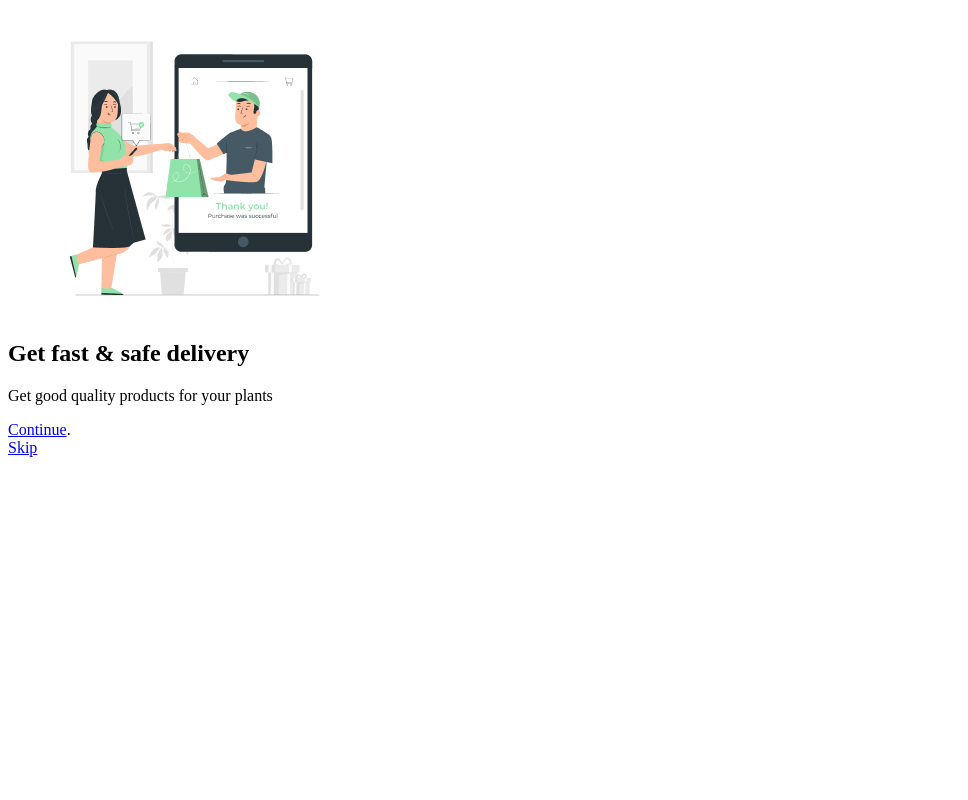
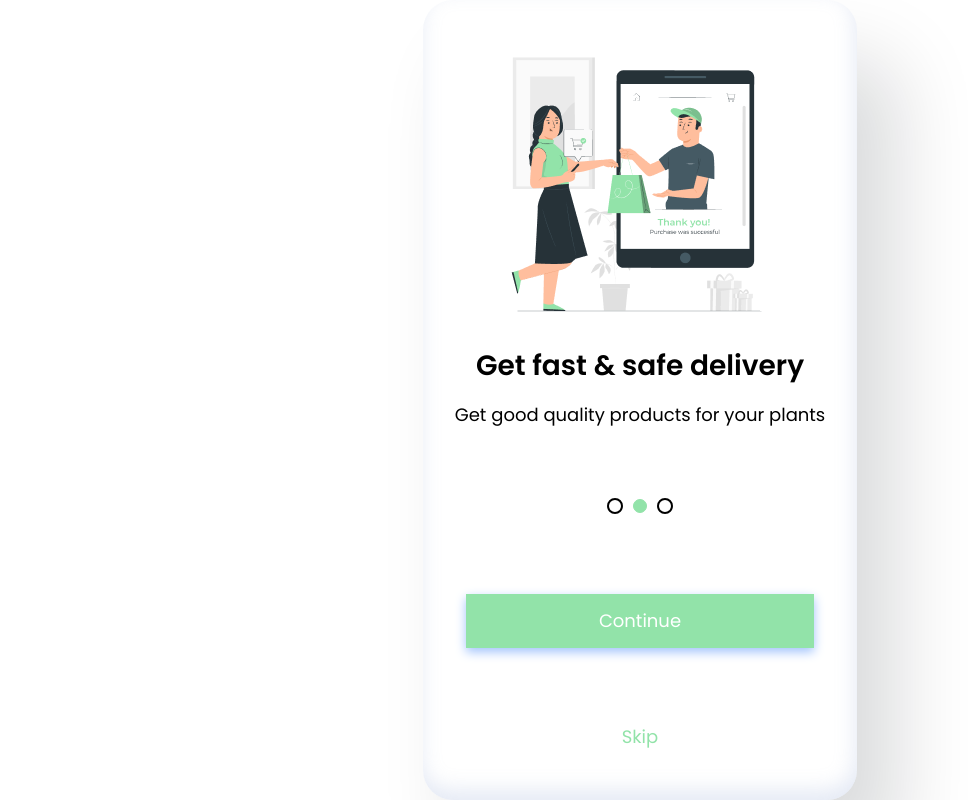
Before and after one commit to ranniarcanjo/compass-front-challenge-onboarding, a plain HTML site: page pages/delivery.html in a window 1280 px wide. Shown: the whole page, without its empty margins (0-968 px from the left). Drawn offline with Linux system fonts and the light colour scheme.

Commit message:
refactor(delivery):adding css style in delivery page

```diff
--- a/pages/delivery.html
+++ b/pages/delivery.html
@@ -1,36 +1,31 @@
-<!DOCTYPE html>
 <html lang="en">
 <head>
     <meta charset="UTF-8">
     <meta http-equiv="X-UA-Compatible" content="IE=edge">
     <meta name="viewport" content="width=device-width, initial-scale=1.0">
+    <link rel="stylesheet" href="./../assets/css/reset.css">
+    <link rel="stylesheet" href="./../assets/css/style.css">
     <title>Onboarding - Get fast &amp; safe delivery</title>
 </head>
 <body>
     <main>
         <section class="onboarding">
-            <div>
+            <article>
                 <figure>
-                    <img src="./../assets/img/delivery.png" alt="">
+                    <img src="./../assets/img/delivery.png" alt="Get good quality products for your plants">
                 </figure>
                 <h1>Get fast &amp; safe delivery</h1>
                 <p>Get good quality products for your plants</p>
-            </div>
-        </section>
-        <section class="nav">
+            </article>
             <nav class="dots">
                 <a href="./../index.html" class="dot"></a>
                 <a href="./delivery.html" class="dot active"></a>
                 <a href="./ecommerce.html" class="dot"></a>
             </nav>
-        </section>
-        <section class="nav-btn">
-            <div>
-                <a href="./ecommerce.html" class="btn">Continue</a>.
-            </div>
-            <div>
-                <a href="./ecommerce.html" class="btn-link">Skip</a>
-            </div>
+            <footer class="nav-btn">
+                <a href="./ecommerce.html" title="Click to continue" class="btn">Continue</a>
+                <a href="./ecommerce.html" title="Click to jump" class="btn-link">Skip</a>
+            </footer>
         </section>
     </main>
 </body>
```
